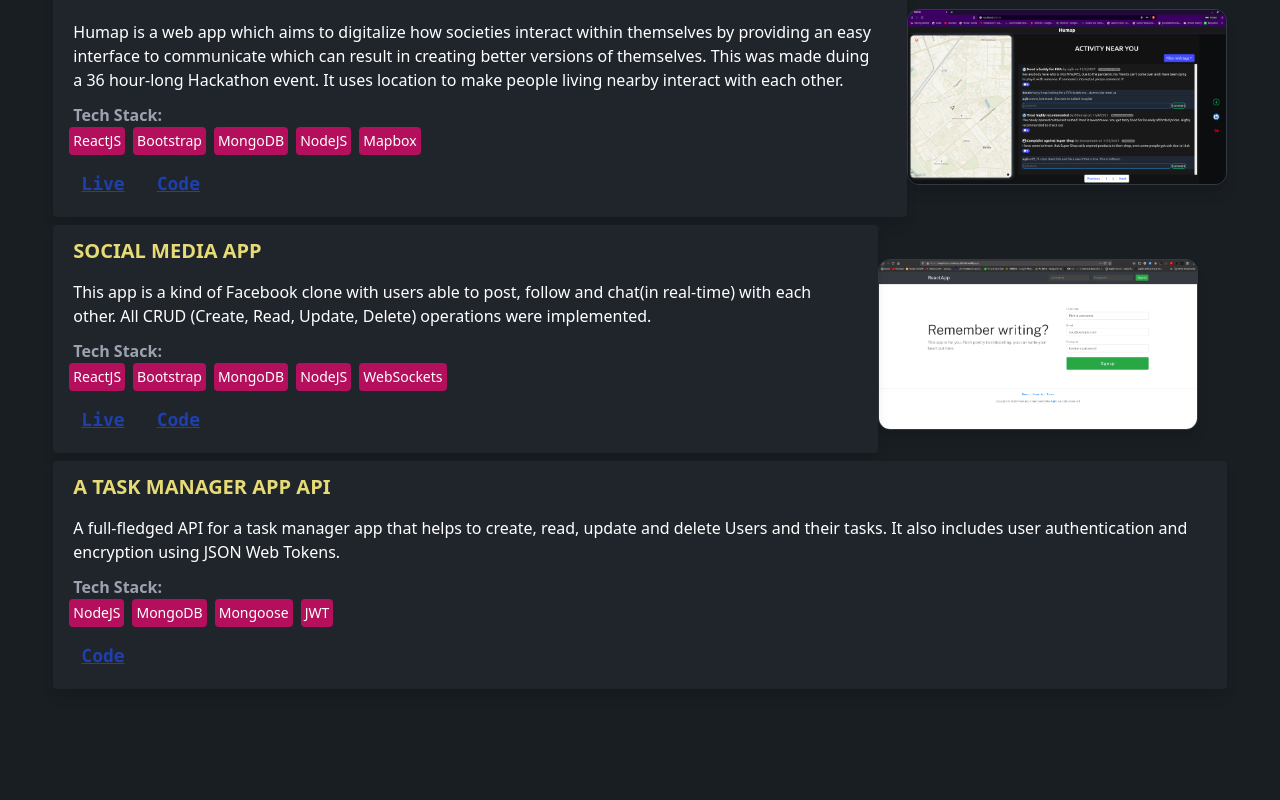
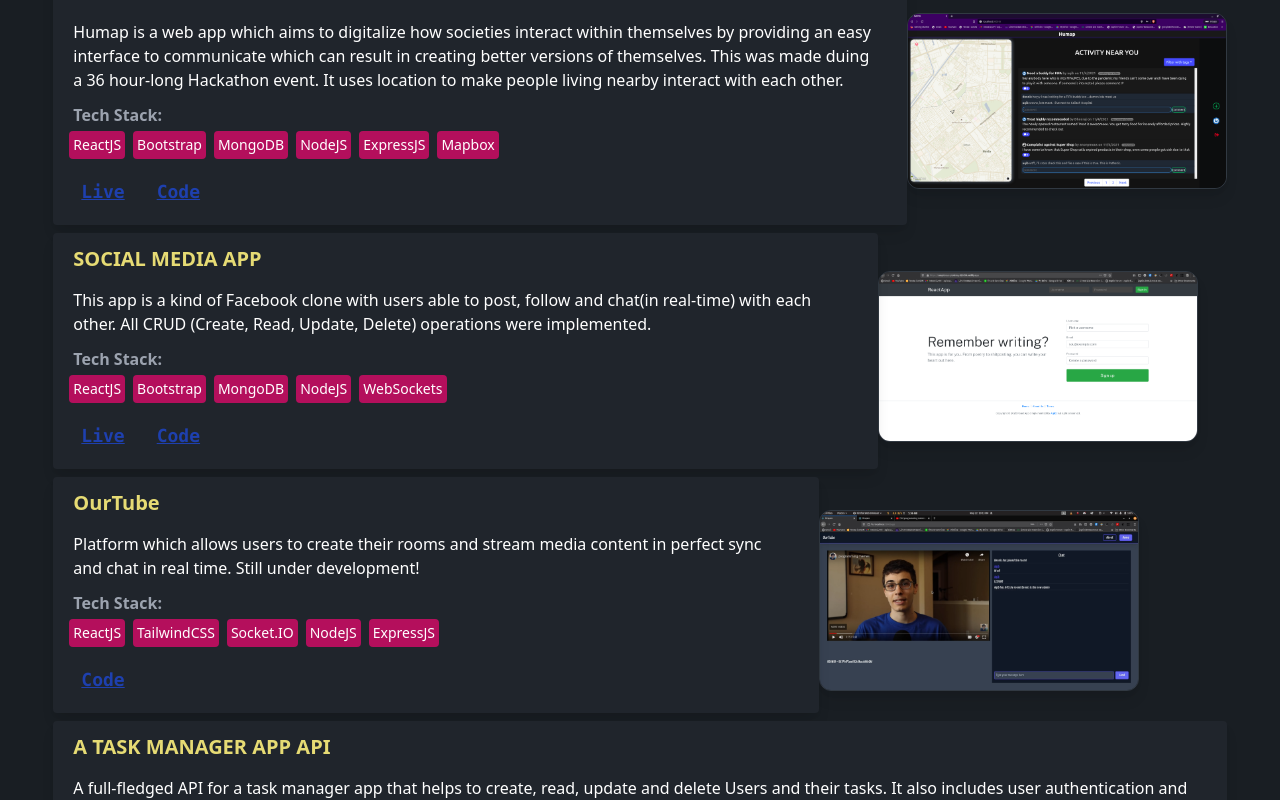
Before and after one commit to geeqib23/portofolio, a Next.js app: page /projects in a window 1280 px wide. Shown: the part 500-1300 px from the top of the page. Built offline with nearby package versions, Linux system fonts and the light colour scheme.

Commit message:
Improvements and additions

```diff
--- a/components/Blog.js
+++ b/components/Blog.js
@@ -3,7 +3,7 @@ import React from 'react'
 function Blog({ title, hashtags }) {
   return (
     <div className='container w-full h-full mx-auto my-5'>
-      <p className='text-lg sm:text-2xl'>I am a tech-geek and read a lot online. In my blogs and tweets, I try to share with you the insights I have gained from my experiences. </p>
+      <p className='text-lg sm:text-2xl'>I am a tech-geek and read a lot online. In my blogs and tweets, I will try to share with you the insights I have gained from my experiences. </p>
       <br></br>
       <div className='grid grid-cols-1 sm:grid-cols-2 md:grid-cols-3 '>
         <div className='m-2 transition-all duration-200 transform border rounded-lg cursor-pointer card bg-darkShade border-opacity-80 border-darkTint hover:shadow-md hover:border-opacity-0 hover:-translate-y-2'>
--- a/components/Projects.js
+++ b/components/Projects.js
@@ -17,11 +17,12 @@ function Projects(props) {
             <div>
               <div className='ml-2 font-semibold text-gray-400 text-l'> Tech Stack:</div>
               <div>
-                <span className='inline-block px-1 py-1 mx-1 text-sm font-thin transition-all duration-150 transform bg-opacity-75 rounded bg-primaryShade hover:shadow-sm hover:scale-105'>ReactJS</span>
-                <span className='inline-block px-1 py-1 mx-1 text-sm font-thin transition-all duration-150 transform bg-opacity-75 rounded bg-primaryShade hover:shadow-sm hover:scale-105'>Bootstrap</span>
-                <span className='inline-block px-1 py-1 mx-1 text-sm font-thin transition-all duration-150 transform bg-opacity-75 rounded bg-primaryShade hover:shadow-sm hover:scale-105'>MongoDB</span>
-                <span className='inline-block px-1 py-1 mx-1 text-sm font-thin transition-all duration-150 transform bg-opacity-75 rounded bg-primaryShade hover:shadow-sm hover:scale-105'>NodeJS</span>
-                <span className='inline-block px-1 py-1 mx-1 text-sm font-thin transition-all duration-150 transform bg-opacity-75 rounded bg-primaryShade hover:shadow-sm hover:scale-105'>Mapbox</span>
+                <span className='inline-block px-1 py-1 mx-1 my-1 text-sm font-thin transition-all duration-150 transform bg-opacity-75 rounded bg-primaryShade hover:shadow-sm hover:scale-105'>ReactJS</span>
+                <span className='inline-block px-1 py-1 mx-1 my-1 text-sm font-thin transition-all duration-150 transform bg-opacity-75 rounded bg-primaryShade hover:shadow-sm hover:scale-105'>Bootstrap</span>
+                <span className='inline-block px-1 py-1 mx-1 my-1 text-sm font-thin transition-all duration-150 transform bg-opacity-75 rounded bg-primaryShade hover:shadow-sm hover:scale-105'>MongoDB</span>
+                <span className='inline-block px-1 py-1 mx-1 my-1 text-sm font-thin transition-all duration-150 transform bg-opacity-75 rounded bg-primaryShade hover:shadow-sm hover:scale-105'>NodeJS</span>
+                <span className='inline-block px-1 py-1 mx-1 my-1 text-sm font-thin transition-all duration-150 transform bg-opacity-75 rounded bg-primaryShade hover:shadow-sm hover:scale-105'>ExpressJS</span>
+                <span className='inline-block px-1 py-1 mx-1 my-1 text-sm font-thin transition-all duration-150 transform bg-opacity-75 rounded bg-primaryShade hover:shadow-sm hover:scale-105'>Mapbox</span>
               </div>
             </div>
             <div className='flex mt-2 '>
@@ -48,11 +49,11 @@ function Projects(props) {
             <div>
               <div className='ml-2 font-semibold text-gray-400 text-l'> Tech Stack:</div>
               <div>
-                <span className='inline-block px-1 py-1 mx-1 text-sm font-thin transition-all duration-150 transform bg-opacity-75 rounded bg-primaryShade hover:shadow-sm hover:scale-105'>ReactJS</span>
-                <span className='inline-block px-1 py-1 mx-1 text-sm font-thin transition-all duration-150 transform bg-opacity-75 rounded bg-primaryShade hover:shadow-sm hover:scale-105'>Bootstrap</span>
-                <span className='inline-block px-1 py-1 mx-1 text-sm font-thin transition-all duration-150 transform bg-opacity-75 rounded bg-primaryShade hover:shadow-sm hover:scale-105'>MongoDB</span>
-                <span className='inline-block px-1 py-1 mx-1 text-sm font-thin transition-all duration-150 transform bg-opacity-75 rounded bg-primaryShade hover:shadow-sm hover:scale-105'>NodeJS</span>
-                <span className='inline-block px-1 py-1 mx-1 text-sm font-thin transition-all duration-150 transform bg-opacity-75 rounded bg-primaryShade hover:shadow-sm hover:scale-105'>WebSockets</span>
+                <span className='inline-block px-1 py-1 mx-1 my-1 text-sm font-thin transition-all duration-150 transform bg-opacity-75 rounded bg-primaryShade hover:shadow-sm hover:scale-105'>ReactJS</span>
+                <span className='inline-block px-1 py-1 mx-1 my-1 text-sm font-thin transition-all duration-150 transform bg-opacity-75 rounded bg-primaryShade hover:shadow-sm hover:scale-105'>Bootstrap</span>
+                <span className='inline-block px-1 py-1 mx-1 my-1 text-sm font-thin transition-all duration-150 transform bg-opacity-75 rounded bg-primaryShade hover:shadow-sm hover:scale-105'>MongoDB</span>
+                <span className='inline-block px-1 py-1 mx-1 my-1 text-sm font-thin transition-all duration-150 transform bg-opacity-75 rounded bg-primaryShade hover:shadow-sm hover:scale-105'>NodeJS</span>
+                <span className='inline-block px-1 py-1 mx-1 my-1 text-sm font-thin transition-all duration-150 transform bg-opacity-75 rounded bg-primaryShade hover:shadow-sm hover:scale-105'>WebSockets</span>
               </div>
             </div>
             <div className='flex mt-2 '>
@@ -70,6 +71,39 @@ function Projects(props) {
         </div>
         {/* //// */}
 
+        <div className='flex flex-col-reverse items-center justify-center mb-2 sm:flex-row sm:justify-center'>
+          <div className='z-50 grid h-full grid-cols-1 p-3 mb-3 transition-all duration-150 transform rounded shadow-lg cursor-default select-none bg-dark hover:scale-110'>
+            <div className='mb-1 ml-2 text-xl font-semibold text-secondary dark:text-white'>OurTube</div>
+            <div className='mx-2 my-2 mr-5'>
+              <p className='text-base text-fontColor'>Platform which allows users to create their rooms and stream media content in perfect sync and chat in real time. Still under development!</p>
+            </div>
+            <div>
+              <div className='ml-2 font-semibold text-gray-400 text-l'> Tech Stack:</div>
+              <div>
+                <span className='inline-block px-1 py-1 mx-1 my-1 text-sm font-thin transition-all duration-150 transform bg-opacity-75 rounded bg-primaryShade hover:shadow-sm hover:scale-105'>ReactJS</span>
+                <span className='inline-block px-1 py-1 mx-1 my-1 text-sm font-thin transition-all duration-150 transform bg-opacity-75 rounded bg-primaryShade hover:shadow-sm hover:scale-105'>TailwindCSS</span>
+                <span className='inline-block px-1 py-1 mx-1 my-1 text-sm font-thin transition-all duration-150 transform bg-opacity-75 rounded bg-primaryShade hover:shadow-sm hover:scale-105'>Socket.IO</span>
+                <span className='inline-block px-1 py-1 mx-1 my-1 text-sm font-thin transition-all duration-150 transform bg-opacity-75 rounded bg-primaryShade hover:shadow-sm hover:scale-105'>NodeJS</span>
+                <span className='inline-block px-1 py-1 mx-1 my-1 text-sm font-thin transition-all duration-150 transform bg-opacity-75 rounded bg-primaryShade hover:shadow-sm hover:scale-105'>ExpressJS</span>
+              </div>
+            </div>
+            <div className='flex mt-2 '>
+              {/* <a href='https://suspicious-ptolemy-828858.netlify.app/' className='px-2 py-1 mx-2 font-mono text-lg font-semibold text-blue-800 underline transform rounded mouse-pointer hover:bg-gray-700 focus:outline-none'>
+                Live
+              </a> */}
+              <a href='https://github.com/akash-kd/devjam' className='px-2 py-1 mx-2 font-mono text-lg font-semibold text-blue-800 underline transform rounded mouse-pointer hover:bg-gray-700 focus:outline-none'>
+                Code
+              </a>
+            </div>
+          </div>
+          <div className='flex justify-center flex-auto w-full sm:w-1/2 sm:justify-start'>
+            <img alt="ourtube.jpg" className='z-0 w-11/12 transition-all duration-150 border border-gray-600 border-opacity-50 shadow-lg sm:w-auto sm:max-w-xs hover:bg-opacity-50 rounded-xl' src='/images/ourtube.png'></img>
+          </div>
+        </div>
+
+
+        {/* //// */}
+
         <div className='flex flex-col-reverse items-center mb-2 sm:flex-row '>
           <div className='z-50 grid h-full grid-cols-1 p-3 mb-3 transition-all duration-150 transform rounded shadow-lg cursor-default select-none bg-dark hover:scale-110'>
             <div className='mb-1 ml-2 text-xl font-semibold text-secondary dark:text-white'>A TASK MANAGER APP API</div>
@@ -79,10 +113,11 @@ function Projects(props) {
             <div>
               <div className='ml-2 font-semibold text-gray-400 text-l'> Tech Stack:</div>
               <div>
-                <span className='inline-block px-1 py-1 mx-1 text-sm font-thin transition-all duration-150 transform bg-opacity-75 rounded bg-primaryShade hover:shadow-sm hover:scale-105'>NodeJS</span>
-                <span className='inline-block px-1 py-1 mx-1 text-sm font-thin transition-all duration-150 transform bg-opacity-75 rounded bg-primaryShade hover:shadow-sm hover:scale-105'>MongoDB</span>
-                <span className='inline-block px-1 py-1 mx-1 text-sm font-thin transition-all duration-150 transform bg-opacity-75 rounded bg-primaryShade hover:shadow-sm hover:scale-105'>Mongoose</span>
-                <span className='inline-block px-1 py-1 mx-1 text-sm font-thin transition-all duration-150 transform bg-opacity-75 rounded bg-primaryShade hover:shadow-sm hover:scale-105'>JWT</span>
+                <span className='inline-block px-1 py-1 mx-1 my-1 text-sm font-thin transition-all duration-150 transform bg-opacity-75 rounded bg-primaryShade hover:shadow-sm hover:scale-105'>NodeJS</span>
+                <span className='inline-block px-1 py-1 mx-1 my-1 text-sm font-thin transition-all duration-150 transform bg-opacity-75 rounded bg-primaryShade hover:shadow-sm hover:scale-105'>MongoDB</span>
+                <span className='inline-block px-1 py-1 mx-1 my-1 text-sm font-thin transition-all duration-150 transform bg-opacity-75 rounded bg-primaryShade hover:shadow-sm hover:scale-105'>Mongoose</span>
+                <span className='inline-block px-1 py-1 mx-1 my-1 text-sm font-thin transition-all duration-150 transform bg-opacity-75 rounded bg-primaryShade hover:shadow-sm hover:scale-105'>JWT</span>
+                <span className='inline-block px-1 py-1 mx-1 my-1 text-sm font-thin transition-all duration-150 transform bg-opacity-75 rounded bg-primaryShade hover:shadow-sm hover:scale-105'>ExpressJS</span>
               </div>
             </div>
             <div className='flex mt-2 '>
--- a/layouts/Layout.js
+++ b/layouts/Layout.js
@@ -9,7 +9,7 @@ function Layout(props) {
       <div className='flex items-center justify-center w-screen h-full bg-dark border-primary'>
         <div className='flex flex-col items-center justify-center h-1/2'>
           <div className='my-4 mb-3 text-primary'>
-            <span className='font-mono text-2xl sm:text-3xl '>👋 Hey! I am </span> <span className='block text-6xl text-center font-cursive sm:inline'> Aqib Suhail</span>
+            <span className='font-mono text-2xl sm:text-3xl '>👋Hey! I am </span> <span className='block text-4xl sm:text-6xl text-center font-cursive sm:inline'> Aqib Suhail</span>
           </div>
           <br></br>
           <div>
@@ -30,7 +30,7 @@ function Layout(props) {
                 </a>
               </li>
               <li>
-                <a href='https://www.linkedin.com/' className='icon-linkedin'>
+                <a href='https://www.linkedin.com/in/aqib-suhail' className='icon-linkedin'>
                   LinkedIn
                 </a>
               </li>
--- a/pages/index.js
+++ b/pages/index.js
@@ -8,14 +8,14 @@ function KnowMe(props) {
         <p className=''>I am an 18 year old student from India and a self-taught full-stack developer. I can also do some Web Designing. </p>
         <p className=''>I pickup my skills loitering over the web trying to learn and build software products that solve a purpose. </p>
         <br></br>
-        <div className='text-2xl font-semibold sm:text-3xl text-secondary'>
+        <div className='text-2xl font-semibold text-secondary'>
           SKILLS - <span className='text-lg italic font-light sm:text-2xl text-fontColor'>ReactJS, NodeJS, MongoDB, Bootstrap, TailwindCSS, WebSockets, NextJS, Express, Machine Learning </span>
         </div>
         <br></br>
         <div className=''>
           You can follow me on Twitter where I am quite active in the <i>'TechTwitter'</i> space.
         </div>
-        <div>Also, check out my Instagram where I upload my music :P </div>
+        <div>Also, check out my Instagram where I upload my music 🎵 </div>
       </div>
     </Layout>
   )
```
Also changed, not shown: styles/globals.css (+6 -1 lines), public/images/ourtube.png (added).
